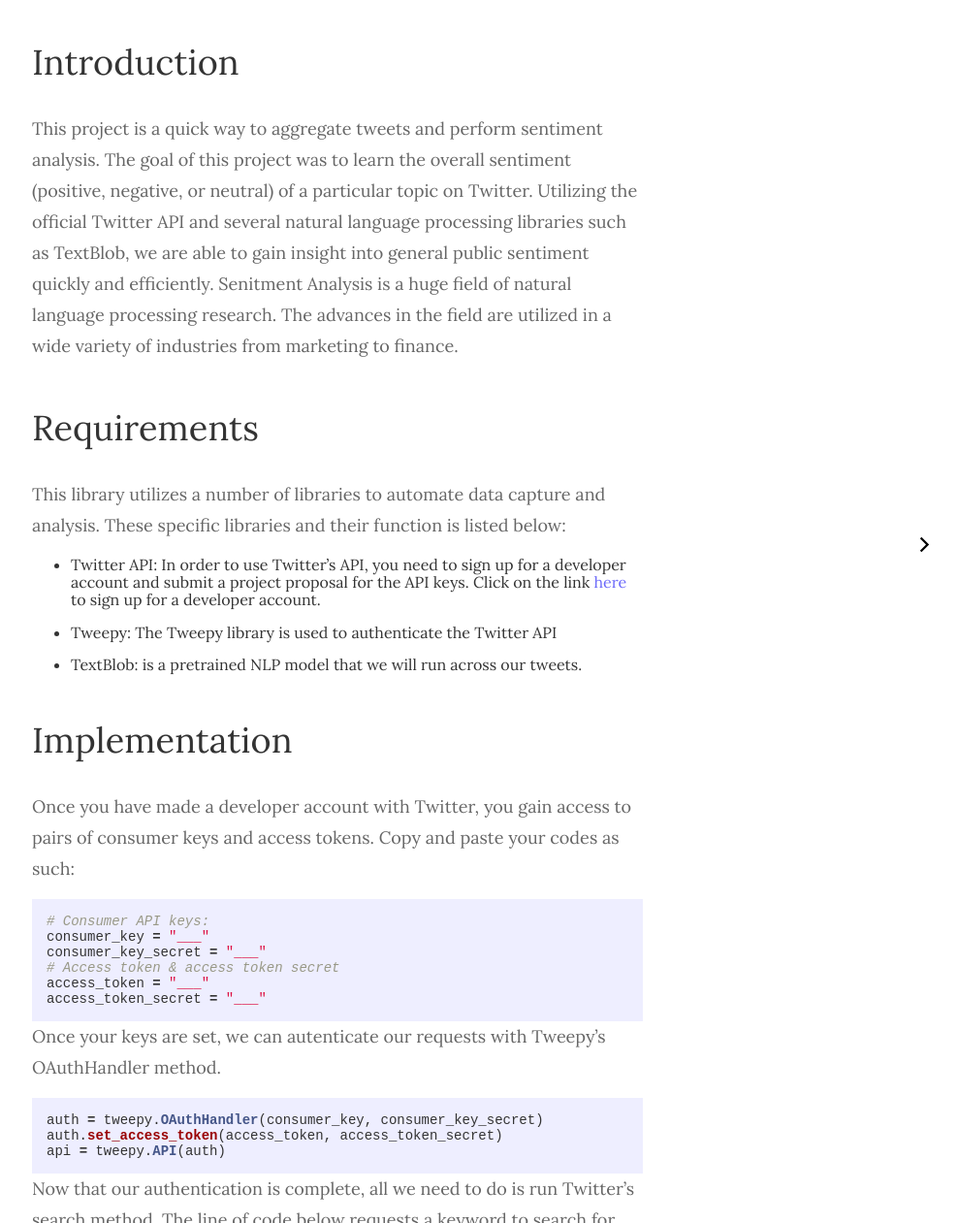
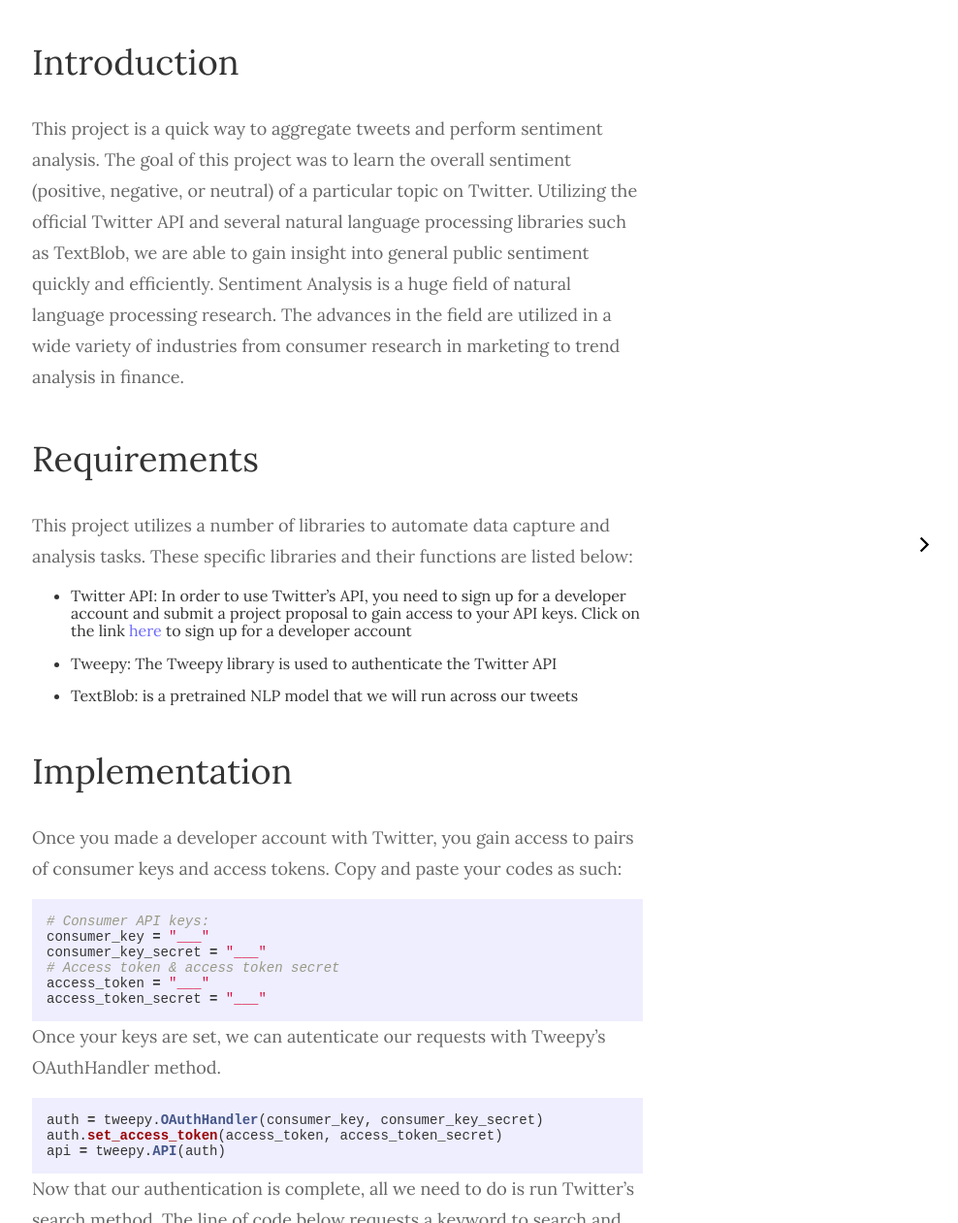
Before and after one commit to brodyu/brodyu.github.io, a Jekyll site: the page built from _posts/2020-03-11-Twitter-Sentiment-Analysis.md, in a window 1280 px wide and 1400 px high, scrolled down 652 px, cut to the strip 139-1400 px from the top of the window. Shown: the whole strip at 97% size, without its empty margins (292-1280 px from the left). Built offline with Jekyll 4.4.1, drawn with Linux system fonts in a browser that asks for light colours; some of the changed text lies outside the part shown.

Commit message:
Update 2020-03-11-Twitter-Sentiment-Analysis.md

````diff
--- a/_posts/2020-03-11-Twitter-Sentiment-Analysis.md
+++ b/_posts/2020-03-11-Twitter-Sentiment-Analysis.md
@@ -6,16 +6,16 @@ image:  '/assets/img/Twitter.jpg'
 tags:   NLP
 ---
 # Introduction
-This project is a quick way to aggregate tweets and perform sentiment analysis. The goal of this project was to learn the overall sentiment (positive, negative, or neutral) of a particular topic on Twitter. Utilizing the official Twitter API and several natural language processing libraries such as TextBlob, we are able to gain insight into general public sentiment quickly and efficiently. Senitment Analysis is a huge field of natural language processing research. The advances in the field are utilized in a wide variety of industries from marketing to finance.
+This project is a quick way to aggregate tweets and perform sentiment analysis. The goal of this project was to learn the overall sentiment (positive, negative, or neutral) of a particular topic on Twitter. Utilizing the official Twitter API and several natural language processing libraries such as TextBlob, we are able to gain insight into general public sentiment quickly and efficiently. Sentiment Analysis is a huge field of natural language processing research. The advances in the field are utilized in a wide variety of industries from consumer research in marketing to trend analysis in finance.
 
 # Requirements
-This library utilizes a number of libraries to automate data capture and analysis. These specific libraries and their function is listed below:
-* Twitter API: In order to use Twitter's API, you need to sign up for a developer account and submit a project proposal for the API keys. Click on the link [here](https://developer.twitter.com/en) to sign up for a developer account.
+This project utilizes a number of libraries to automate data capture and analysis tasks. These specific libraries and their functions are listed below:
+* Twitter API: In order to use Twitter's API, you need to sign up for a developer account and submit a project proposal to gain access to your API keys. Click on the link [here](https://developer.twitter.com/en) to sign up for a developer account
 * Tweepy: The Tweepy library is used to authenticate the Twitter API
-* TextBlob: is a pretrained NLP model that we will run across our tweets.
+* TextBlob: is a pretrained NLP model that we will run across our tweets
 
 # Implementation
-Once you have made a developer account with Twitter, you gain access to pairs of consumer keys and access tokens. Copy and paste your codes as such:
+Once you made a developer account with Twitter, you gain access to pairs of consumer keys and access tokens. Copy and paste your codes as such:
 
 ```python
 # Consumer API keys:
@@ -33,12 +33,12 @@ auth.set_access_token(access_token, access_token_secret)
 api = tweepy.API(auth)
 ```
 
-Now that our authentication is complete, all we need to do is run Twitter's search method. The line of code below requests a keyword to search for and returns a list of tweets that represents the results:
+Now that our authentication is complete, all we need to do is run Twitter's search method. The line of code below requests a keyword to search and returns a list of tweets that represents the results:
 ```python
 public_tweets = api.search(q = self.search, count = self.count, result_type = self.result_type, until = self.until, lang = self.lang)
 ```
 
-In order to gain sentiment on each tweet, we want to run the TextBlob library on each tweet to gain its sentiment score with the sentiment method. TextBlob's sentiment polarity score ranges from -1.0 (negative sentiment) to 1.0 (positive sentiment).
+In order to gain insight into the sentiment of each tweet, we want to run the TextBlob library on each tweet to gain its polarity score with the sentiment method. TextBlob's sentiment polarity score ranges from -1.0 (negative sentiment) to 1.0 (positive sentiment).
 ```python
 for tweet in public_tweets:
   print(tweet.text)
@@ -53,20 +53,19 @@ for tweet in public_tweets:
   print("")
 ```
 
-Within the main method of our script, we also need to set the parameters of our search:
-* search: utilizes the input method to take in the search term we want to pull tweets for
+Within the main method of our script, we also need to set the parameters for our search:
+* search: utilizes the input method to take in a search term we want to pull tweets for
 * count: number of tweets to pull during the API call (100)
-* result_type: set to 'recent' to only pull the most recent tweets or 'popular' to pull only the most popular tweets
+* result_type: set to 'recent' to pull the most recent tweets or 'popular' to pull only the most popular tweets
 * until: designates our time horizon of tweets to pull from. If you only use Twitter's basic developer account this needs to be set within one week of the current date
 * lang: language setting to filter tweets (en for english)
 
 Once our parameters are set, our script can now pull tweets en masse and run natural lanugage processing to gain sentiment.
 
 # Results
-While this scripts effectivley collates consumer sentiment on a particular search term on Twitter, the prebuilt TextBlob library fails to accurately describe consumer sentiemnt with informal language over Twitter. Words that usually describe positive sentiment in an informal tone of voice is usually branded negative by TextBlob. This makes our script negatively biased and hence inaccurate.
+While this scripts effectivley collates consumer sentiment of a particular search term, the prebuilt TextBlob library fails to accurately describe consumer sentiment with informal language over Twitter. Words that usually describe positive sentiment in an informal tone of voice are usually branded negative by TextBlob. This makes our script negatively biased and hence inaccurate.
 
 For further research, one should implement a natural language processing algorithm that is specifically designed for Twitter's tweets and an informal tone of voice.
 
-
 # Where to find
 The link to the GitHub repository that stores our Python implementation can be found [here](https://github.com/brodyu/twitter_sentiment_analysis)
````
